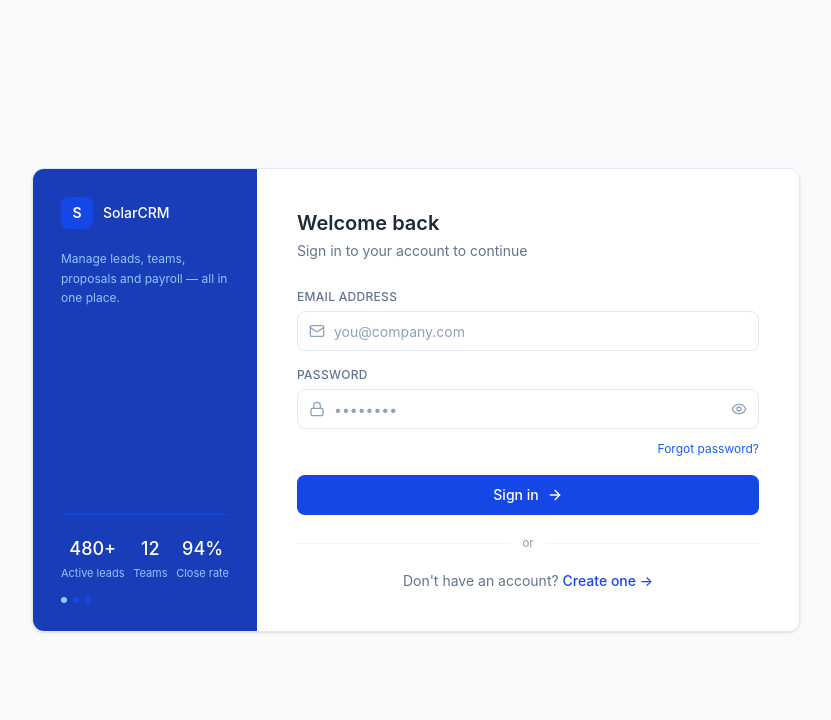
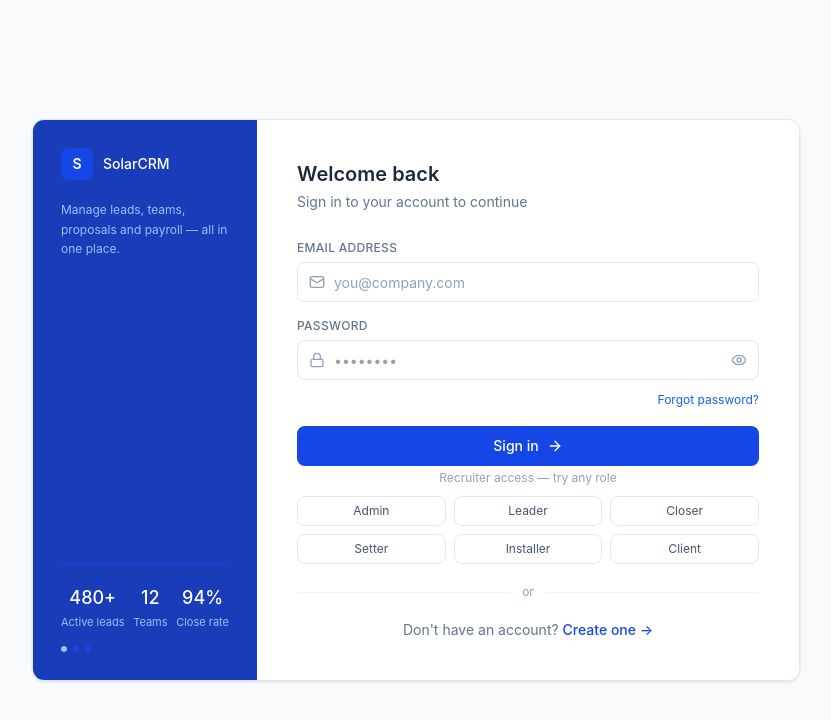
Before and after one commit to ZAHIDHOSEN/CRM-Dashboard-Client, a React (Vite) app: page / in a window 1280 px wide. Shown: the top 720 px of the page, without its empty margins (224-1055 px from the left). Built offline with nearby package versions, Linux system fonts and the light colour scheme; no server answers.

Commit message:
added 6 role button for recruiter

```diff
--- a/src/Pages/Login/Login.tsx
+++ b/src/Pages/Login/Login.tsx
@@ -1,3 +1,4 @@
+/* eslint-disable @typescript-eslint/no-unused-vars */
 /* eslint-disable @typescript-eslint/no-explicit-any */
 import { useState } from "react";
 import toast from "react-hot-toast";
@@ -7,6 +8,16 @@ import { Eye, EyeOff, ArrowRight, Mail, Lock, Loader2 } from "lucide-react";
 import { Link, useNavigate } from "react-router";
 import { useAppDispatch } from "../../app/hooks";
 import { setUser } from "../../redux/features/auth/authSlice";
+
+const demoRoles = [
+  { label: "Admin", email: "rina@gmail.com", password:"Password123" },
+  { label: "Leader", email: "sabbir@123gmail.com", password:"123456" },
+  { label: "Closer", email: "zahidhosen203@gmail.com", password:"123456" },
+  { label: "Setter", email: "pranto@gmail.com", password:"123456" },
+  { label: "Installer", email: "tomas@gmail.com", password:"123456" },
+  { label: "Client", email: "dipto@gmail.com", password:"123456" },
+];
+
 
 export default function Login() {
   const [showPassword, setShowPassword] = useState(false);
@@ -35,6 +46,25 @@ export default function Login() {
       toast.error(err?.data?.message || "Login failed");
     }
   };
+
+
+
+  const handleDemoLogin = async (email: string, password: string) => {
+  try {
+    const result = await login({ email, password }).unwrap();
+    const userData = result?.data?.userWithOutPassword || result?.userWithOutPassword;
+
+    if (userData) {
+      dispatch(setUser(userData));
+      toast.success(`Logged in as ${email}`);
+      navigate("/dashboard");
+    } else {
+      toast.error("User data missing from server response");
+    }
+  } catch (err: any) {
+    toast.error(err?.data?.message || "Demo login failed");
+  }
+};
 
   return (
     <div className="min-h-screen flex items-center justify-center bg-slate-50 p-4">
@@ -147,8 +177,27 @@ export default function Login() {
               )}
             </button>
           </form>
-
-          <div className="flex items-center gap-3 my-5">
+          {/* button for recruiter */}
+       <div className="mt-1">
+        <p className="text-center text-xs text-slate-400 mb-2.5">
+          Recruiter access — try any role
+        </p>
+        <div className="grid grid-cols-3 gap-2">
+         {demoRoles.map((r) => (
+        <button
+        key={r.label}
+        type="button"
+        onClick={() => handleDemoLogin(r.email, r.password)}
+        disabled={isLoading}
+        className="text-xs px-2 py-1.5 border border-slate-200 rounded-lg text-slate-600 hover:bg-blue-50 hover:border-blue-300 hover:text-blue-700 transition-colors disabled:opacity-60"
+      >
+        {r.label}
+      </button>
+     ))}
+    </div>
+  </div>
+  {/* last part */}
+         <div className="flex items-center gap-3 my-5">
             <div className="flex-1 h-px bg-slate-100" />
             <span className="text-xs text-slate-400">or</span>
             <div className="flex-1 h-px bg-slate-100" />
```
